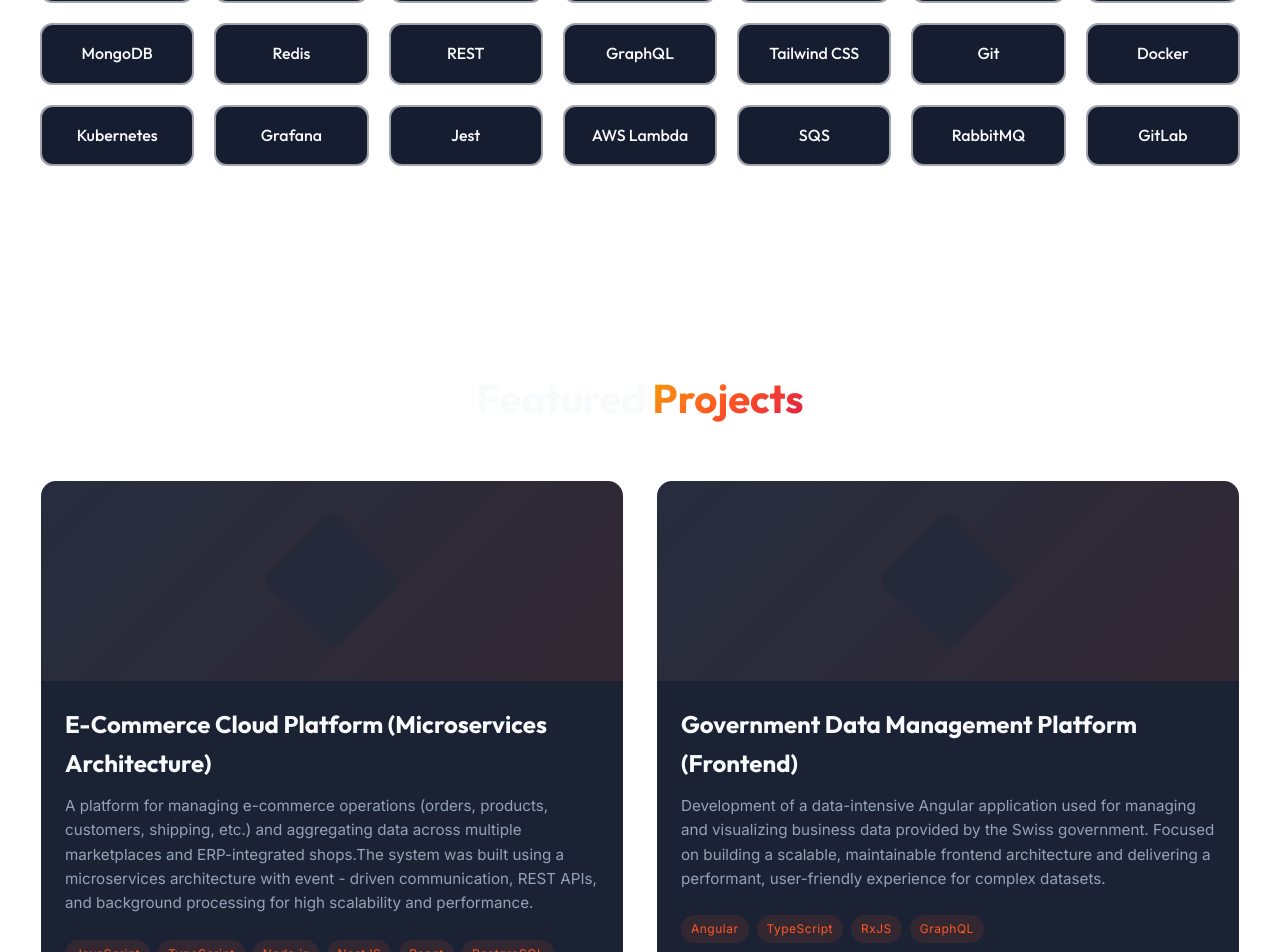
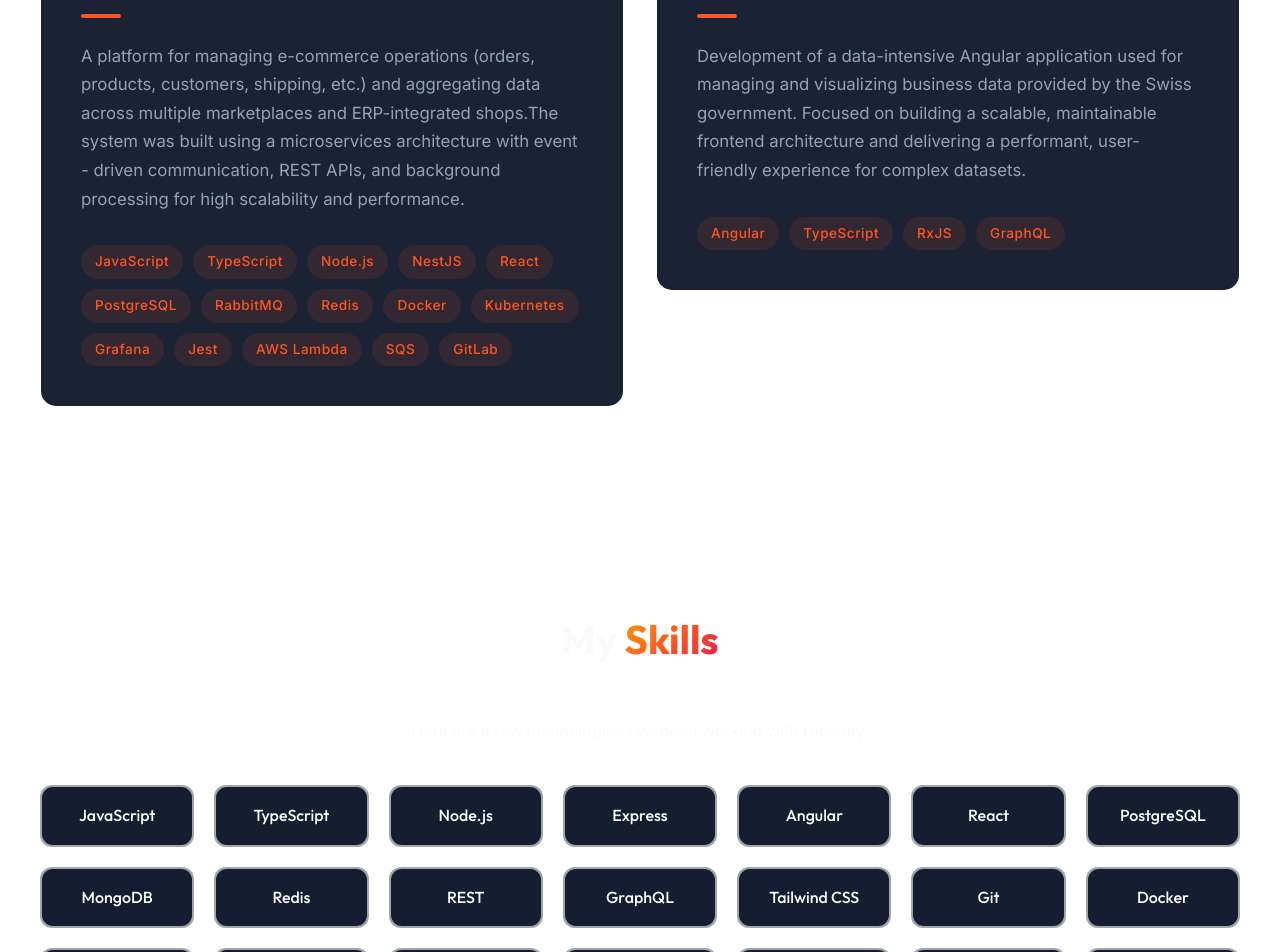
Before and after one commit to ispasvalentin22/Portofolio-Website, a Next.js app: page / in a window 1280 px wide. Shown: the part 1848-2800 px from the top of the page. Built offline with nearby package versions, Linux system fonts and the light colour scheme.

Commit message:
feat: add LinkedIn link to hero and contact, and redesign project cards by removing image areas and links

```diff
--- a/src/app/page.tsx
+++ b/src/app/page.tsx
@@ -9,8 +9,8 @@ export default function Home() {
     <main>
       <Hero />
       <About />
+      <Projects />
       <Skills />
-      <Projects />
       <Contact />
     </main>
   );
--- a/src/components/Contact.tsx
+++ b/src/components/Contact.tsx
@@ -43,6 +43,8 @@ export default function Contact() {
           <p className={styles.text}>
             I'm currently looking for new opportunities. Whether you have a question,
             a proposal, or just want to say hi, I'll try my best to get back to you!
+            <br /><br />
+            You can also connect with me on <a href="https://linkedin.com/in/your-profile" target="_blank" rel="noopener noreferrer" style={{color: 'var(--accent-color)', textDecoration: 'underline'}}>LinkedIn</a>.
           </p>
 
           <form className={styles.form} onSubmit={handleSubmit}>
--- a/src/components/Hero.tsx
+++ b/src/components/Hero.tsx
@@ -18,6 +18,9 @@ export default function Hero() {
         <div className={styles.actions}>
           <a href="#projects" className="btn-primary">View My Work</a>
           <a href="#contact" className="btn-outline">Contact Me</a>
+          <a href="https://www.linkedin.com/in/ispasvalentin" target="_blank" rel="noopener noreferrer" className="btn-outline">
+            LinkedIn
+          </a>
         </div>
       </div>
     </section>
--- a/src/components/Projects.module.css
+++ b/src/components/Projects.module.css
@@ -67,83 +67,47 @@
   box-shadow: 0 20px 40px rgba(0,0,0,0.4), 0 0 20px rgba(255, 87, 34, 0.2);
 }
 
-.imageArea {
-  height: 200px;
-  background: linear-gradient(135deg, rgba(255, 255, 255, 0.05) 0%, rgba(255, 87, 34, 0.1) 100%);
-  position: relative;
-  display: flex;
-  align-items: center;
-  justify-content: center;
-  overflow: hidden;
-}
-
-.imageArea::before {
-  content: '';
-  position: absolute;
-  width: 100px;
-  height: 100px;
-  background: var(--surface-color-light);
-  border-radius: 12px;
-  transform: rotate(45deg);
-  opacity: 0.5;
-  transition: all 0.5s ease;
-}
-
-.card:hover .imageArea::before {
-  transform: rotate(90deg) scale(1.2);
-  background: rgba(255, 87, 34, 0.2);
-}
-
 .content {
-  padding: 24px;
+  padding: 40px;
   flex: 1;
   display: flex;
   flex-direction: column;
 }
 
 .title {
-  font-size: 1.5rem;
-  margin-bottom: 12px;
+  font-size: 1.8rem;
+  margin-bottom: 20px;
+  line-height: 1.3;
+}
+
+.divider {
+  width: 40px;
+  height: 4px;
+  background: var(--accent-color);
+  border-radius: 2px;
+  margin-bottom: 24px;
 }
 
 .description {
   color: var(--text-secondary);
-  font-size: 0.95rem;
-  line-height: 1.6;
-  margin-bottom: 24px;
+  font-size: 1.05rem;
+  line-height: 1.7;
+  margin-bottom: 32px;
   flex: 1;
 }
 
 .techStack {
   display: flex;
   flex-wrap: wrap;
-  gap: 8px;
-  margin-bottom: 24px;
+  gap: 10px;
 }
 
 .techItem {
-  font-size: 0.75rem;
+  font-size: 0.85rem;
   color: var(--accent-color);
   background: rgba(255, 87, 34, 0.1);
-  padding: 4px 10px;
+  padding: 6px 14px;
   border-radius: 20px;
   letter-spacing: 0.5px;
+  font-weight: 500;
 }
-
-.links {
-  display: flex;
-  gap: 16px;
-}
-
-.link {
-  font-size: 0.9rem;
-  font-weight: 600;
-  color: var(--text-primary);
-  display: flex;
-  align-items: center;
-  gap: 8px;
-}
-
-.link:hover {
-  color: var(--accent-color);
-}
--- a/src/components/Projects.tsx
+++ b/src/components/Projects.tsx
@@ -7,16 +7,12 @@ export default function Projects() {
       title: "E-Commerce Cloud Platform (Microservices Architecture)",
       description: "A platform for managing e-commerce operations (orders, products, customers, shipping, etc.) and aggregating data across multiple marketplaces and ERP-integrated shops.The system was built using a microservices architecture with event - driven communication, REST APIs, and background processing for high scalability and performance.",
       tech: ["JavaScript", "TypeScript", "Node.js", "NestJS", "React", "PostgreSQL", "RabbitMQ",
-        "Redis", "Docker", "Kubernetes", "Grafana", "Jest", "AWS Lambda", "SQS", "GitLab"],
-      github: "#",
-      demo: "#"
+        "Redis", "Docker", "Kubernetes", "Grafana", "Jest", "AWS Lambda", "SQS", "GitLab"]
     },
     {
       title: "Government Data Management Platform (Frontend)",
       description: "Development of a data-intensive Angular application used for managing and visualizing business data provided by the Swiss government. Focused on building a scalable, maintainable frontend architecture and delivering a performant, user-friendly experience for complex datasets.",
-      tech: ["Angular", "TypeScript", "RxJS", "GraphQL"],
-      github: "#",
-      demo: "#"
+      tech: ["Angular", "TypeScript", "RxJS", "GraphQL"]
     }
   ];
 
@@ -31,24 +27,15 @@ export default function Projects() {
           <Reveal key={index} delay={0.2 + index * 0.1}>
             <article className={styles.card}>
               <div className={styles.cardInner}>
-                <div className={styles.imageArea}></div>
                 <div className={styles.content}>
                   <h3 className={styles.title}>{project.title}</h3>
+                  <div className={styles.divider}></div>
                   <p className={styles.description}>{project.description}</p>
 
                   <div className={styles.techStack}>
                     {project.tech.map((t, i) => (
                       <span key={i} className={styles.techItem}>{t}</span>
                     ))}
-                  </div>
-
-                  <div className={styles.links}>
-                    <a href={project.github} className={styles.link} title="GitHub Repo">
-                      <span>GitHub</span>
-                    </a>
-                    <a href={project.demo} className={styles.link} title="Live Demo">
-                      <span>External Demo</span>
-                    </a>
                   </div>
                 </div>
               </div>
```
